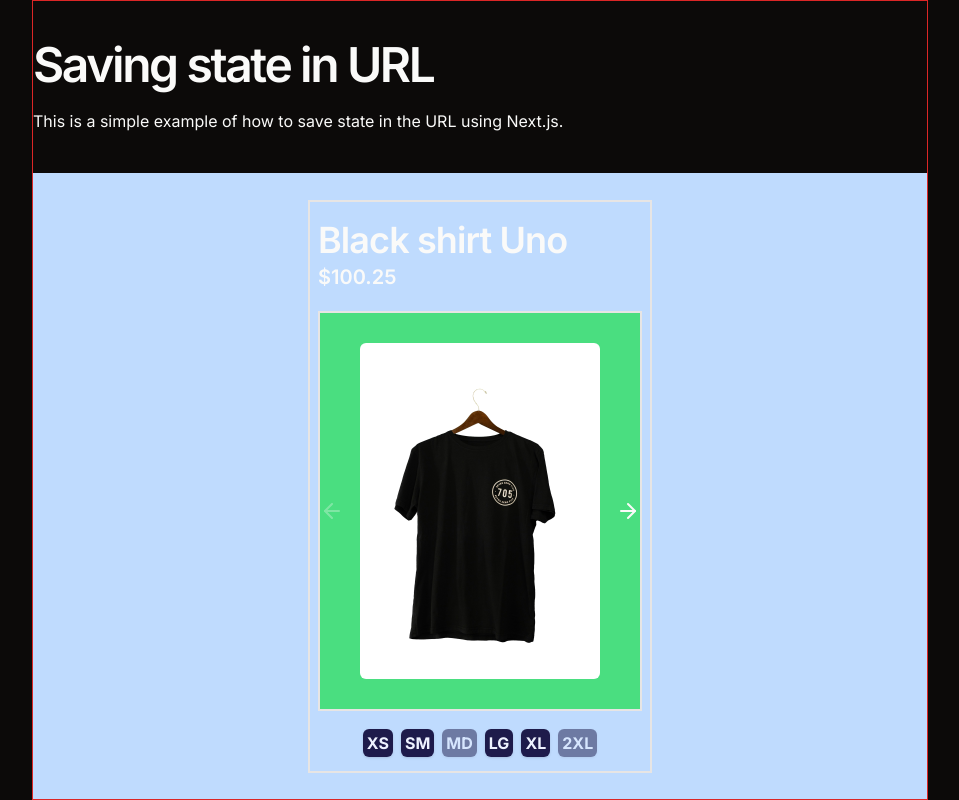
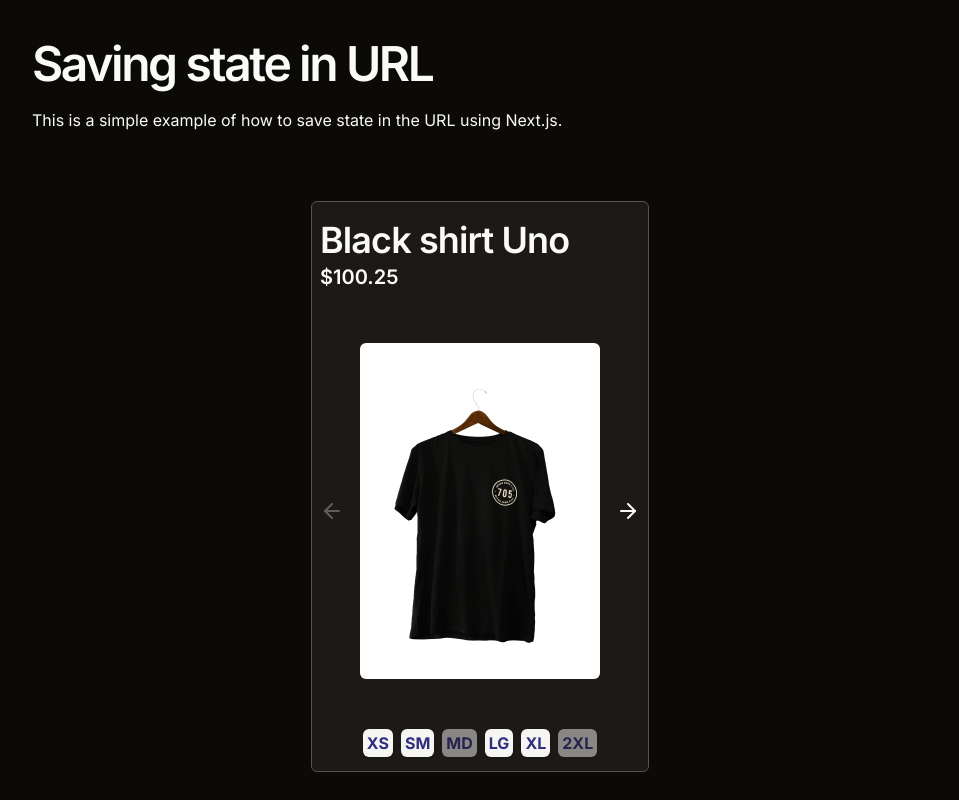
Before and after one commit to masiucd/css-and-js-stuff, a Next.js app in the folder src/state-with-web-url/: page / in a window 1280 px wide. Shown: the whole page, without its empty margins (160-1119 px from the left). Built offline with nearby package versions, Linux system fonts and the light colour scheme.

Commit message:
refactor: Remove unused code and console logs from Products component

```diff
--- a/src/state-with-web-url/src/app/layout.tsx
+++ b/src/state-with-web-url/src/app/layout.tsx
@@ -19,7 +19,7 @@ export default function RootLayout({
   return (
     <html lang="en">
       <body className={inter.className}>
-        <main className="mx-auto flex min-h-dvh max-w-4xl flex-col border border-red-600">
+        <main className="mx-auto flex min-h-dvh max-w-4xl flex-col">
           {children}
         </main>
       </body>
--- a/src/state-with-web-url/src/app/page.tsx
+++ b/src/state-with-web-url/src/app/page.tsx
@@ -1,3 +1,5 @@
+import {Suspense} from "react";
+
 import {Product} from "@/components/product";
 
 export default function Home({
@@ -8,8 +10,10 @@ export default function Home({
   return (
     <section className="flex flex-1 flex-col">
       <Title />
-      <div className="flex  flex-1 items-center justify-center  bg-blue-200">
-        <Product searchParams={searchParams} />
+      <div className="flex flex-1 items-center justify-center">
+        <Suspense fallback={<CardSkeleton />}>
+          <Product searchParams={searchParams} />
+        </Suspense>
       </div>
     </section>
   );
@@ -27,3 +31,17 @@ function Title() {
     </div>
   );
 }
+
+function CardSkeleton() {
+  return (
+    <div className="flex min-w-72 flex-col items-center justify-center rounded-md border-2 border-gray-400 px-2 py-4">
+      <div className="flex animate-pulse flex-col justify-center gap-3">
+        <div className="size-64 rounded-lg bg-gray-200"></div>
+        <div className="my-2 h-4 w-36 rounded-lg bg-gray-200"></div>
+        <div className="my-2 h-4 w-52 rounded-lg bg-gray-200"></div>
+        <div className="my-2 h-4 w-32 rounded-lg bg-gray-200"></div>
+        <div className="my-2 h-4 w-44 rounded-lg bg-gray-200"></div>
+      </div>
+    </div>
+  );
+}
--- a/src/state-with-web-url/src/components/product.tsx
+++ b/src/state-with-web-url/src/components/product.tsx
@@ -3,7 +3,7 @@ import Link from "next/link";
 import {PropsWithChildren} from "react";
 
 import {Icons} from "@/components/icons";
-import {products, type ProductType} from "@/data";
+import {getProducts, type ProductType} from "@/lib/api/data";
 import {cn} from "@/lib/cn";
 import {
   buildUrlString,
@@ -13,29 +13,30 @@ import {
 
 import {SizeList} from "./size-list";
 
-export function Product({
+export async function Product({
   searchParams,
 }: {
   searchParams: Record<string, string> | undefined;
 }) {
+  let products = await getProducts();
   let urlSearchParams = new URLSearchParams(buildUrlString(searchParams));
   let paramsId = Number(getOrDefault(urlSearchParams, "id", 1));
-  let product = products.find(({id}) => id === paramsId) ?? products[0];
+  let product = products.find(({id}) => id === paramsId);
+
+  if (!product) {
+    // TODO do something better here
+    return <div>Product not found</div>;
+  }
 
   return (
     <>
-      <div className="flex flex-col items-center justify-center border-2 px-2 py-4">
-        <aside className="flex w-full flex-col ">
-          <h2 className="text-4xl font-semibold leading-tight tracking-tight">
-            {product.name}
-          </h2>
-          <p className="text-xl font-semibold">${product.price}</p>
-        </aside>
+      <div className="flex flex-col items-center justify-center rounded-md border border-gray-600 bg-gray-900 px-2 py-4">
+        <Top product={product} />
         <Body
           product={product}
           searchParams={searchParams}
           urlSearchParams={urlSearchParams}
-          numProducts={products.length}
+          products={products}
         />
         <SizeList
           product={product}
@@ -48,19 +49,30 @@ export function Product({
   );
 }
 
+function Top({product}: {product: ProductType}) {
+  return (
+    <aside className="flex w-full flex-col ">
+      <h2 className="text-4xl font-semibold leading-tight tracking-tight">
+        {product.name}
+      </h2>
+      <p className="text-xl font-semibold">${product.price}</p>
+    </aside>
+  );
+}
+
 function Body({
   product,
   searchParams,
   urlSearchParams,
-  numProducts,
+  products,
 }: {
   product: ProductType;
   searchParams: Record<string, string> | undefined;
   urlSearchParams: URLSearchParams;
-  numProducts: number;
+  products: ProductType[];
 }) {
   return (
-    <div className="my-5 flex min-h-[25rem] items-center gap-4  border-2 bg-green-400 py-5">
+    <div className="my-5 flex min-h-[25rem] items-center gap-4  py-5">
       <ArrowLink
         ariaDisabled={product.id === 1}
         product={product}
@@ -72,6 +84,7 @@ function Body({
             ? "pointer-events-none opacity-30"
             : "pointer-events-auto"
         }
+        products={products}
       >
         <span>
           <Icons.ArrowLeft />
@@ -87,16 +100,17 @@ function Body({
         />
       </div>
       <ArrowLink
-        ariaDisabled={product.id === numProducts}
+        ariaDisabled={product.id === products.length}
         product={product}
         searchParams={searchParams}
         direction="right"
         params={urlSearchParams}
         className={
-          product.id === numProducts
+          product.id === products.length
             ? "pointer-events-none opacity-30"
             : "pointer-events-auto "
         }
+        products={products}
       >
         <span>
           <Icons.ArrowRight />
@@ -114,6 +128,7 @@ function ArrowLink({
   searchParams,
   direction,
   params,
+  products,
 }: PropsWithChildren<{
   product: ProductType;
   ariaDisabled: boolean;
@@ -121,12 +136,13 @@ function ArrowLink({
   searchParams?: Record<string, string>;
   direction: "left" | "right";
   params: URLSearchParams;
+  products: ProductType[];
 }>) {
   return (
     <Link
       aria-disabled={ariaDisabled}
       className={cn("cursor-pointer", className)}
-      href={getHrefForArrow(product, direction, searchParams, params)}
+      href={getHrefForArrow(product, direction, searchParams, params, products)}
       scroll={false}
     >
       {children}
--- a/src/state-with-web-url/src/components/size-list.tsx
+++ b/src/state-with-web-url/src/components/size-list.tsx
@@ -1,8 +1,8 @@
 import Link from "next/link";
 
+import {type ProductType} from "@/lib/api/data";
 import {cn} from "@/lib/cn";
 import {getHref} from "@/lib/util/product";
-import {type ProductType} from "@/products";
 
 export function SizeList({
   product,
@@ -15,7 +15,6 @@ export function SizeList({
   params: URLSearchParams;
   searchParams?: Record<string, string>;
 }) {
-  // let urlSearchParams = new URLSearchParams(params.toString());
   return (
     <ul className="flex gap-2">
       {product.amiableSizes.map(({size, available}) => {
@@ -55,11 +54,11 @@ function SizeListItem({
         href={getHref(product, size, params)}
         scroll={false}
         className={cn(
-          "min-w-12 cursor-pointer rounded-md uppercase bg-main-950  text-center font-bold  text-main-50 shadow p-1 hover:opacity-55 transition-opacity",
+          "min-w-12 cursor-pointer rounded-md uppercase bg-gray-100  text-center font-bold  text-main-900 shadow p-1 hover:opacity-55 transition-opacity",
           available
             ? "opacity-100 pointer-events-auto"
             : "opacity-50 pointer-events-none ",
-          selectedSize && "bg-main-50 text-main-950"
+          selectedSize && "bg-main-700 text-main-100"
         )}
       >
         {size}
--- a/src/state-with-web-url/src/data.ts
+++ b/src/state-with-web-url/src/lib/api/data.ts
@@ -1,6 +1,6 @@
-export type ProductType = (typeof products)[number];
-// let sizes = Object.freeze(["xs", "sm", "md", "lg", "xl", "2xl"]);
-export let products = Object.freeze([
+import {z} from "zod";
+
+let products = Object.freeze([
   {
     id: 1,
     name: "Black shirt Uno",
@@ -130,3 +130,27 @@ export let products = Object.freeze([
     price: 150.75,
   },
 ]);
+
+async function sleep(ms: number) {
+  return new Promise((resolve) => setTimeout(resolve, ms));
+}
+
+export async function getProducts() {
+  await sleep(3000);
+  return ProductSchema.array().parse(products);
+}
+
+let ProductSchema = z.object({
+  id: z.number(),
+  name: z.string(),
+  imageUrl: z.string(),
+  amiableSizes: z.array(
+    z.object({
+      size: z.string(),
+      available: z.boolean(),
+    })
+  ),
+  price: z.number(),
+});
+
+export type ProductType = z.infer<typeof ProductSchema>;
--- a/src/state-with-web-url/src/lib/util/product.ts
+++ b/src/state-with-web-url/src/lib/util/product.ts
@@ -1,4 +1,4 @@
-import {products, type ProductType} from "@/data";
+import {type ProductType} from "@/lib/api/data";
 
 export function getOrDefault<T>(
   params: URLSearchParams,
@@ -33,7 +33,8 @@ export function getHrefForArrow(
   product: ProductType,
   direction: "left" | "right",
   searchParams: Record<string, string> | undefined,
-  params: URLSearchParams
+  params: URLSearchParams,
+  products: ProductType[]
 ) {
   let newId = direction === "left" ? product.id - 1 : product.id + 1;
   params.set("id", newId.toString());
```
